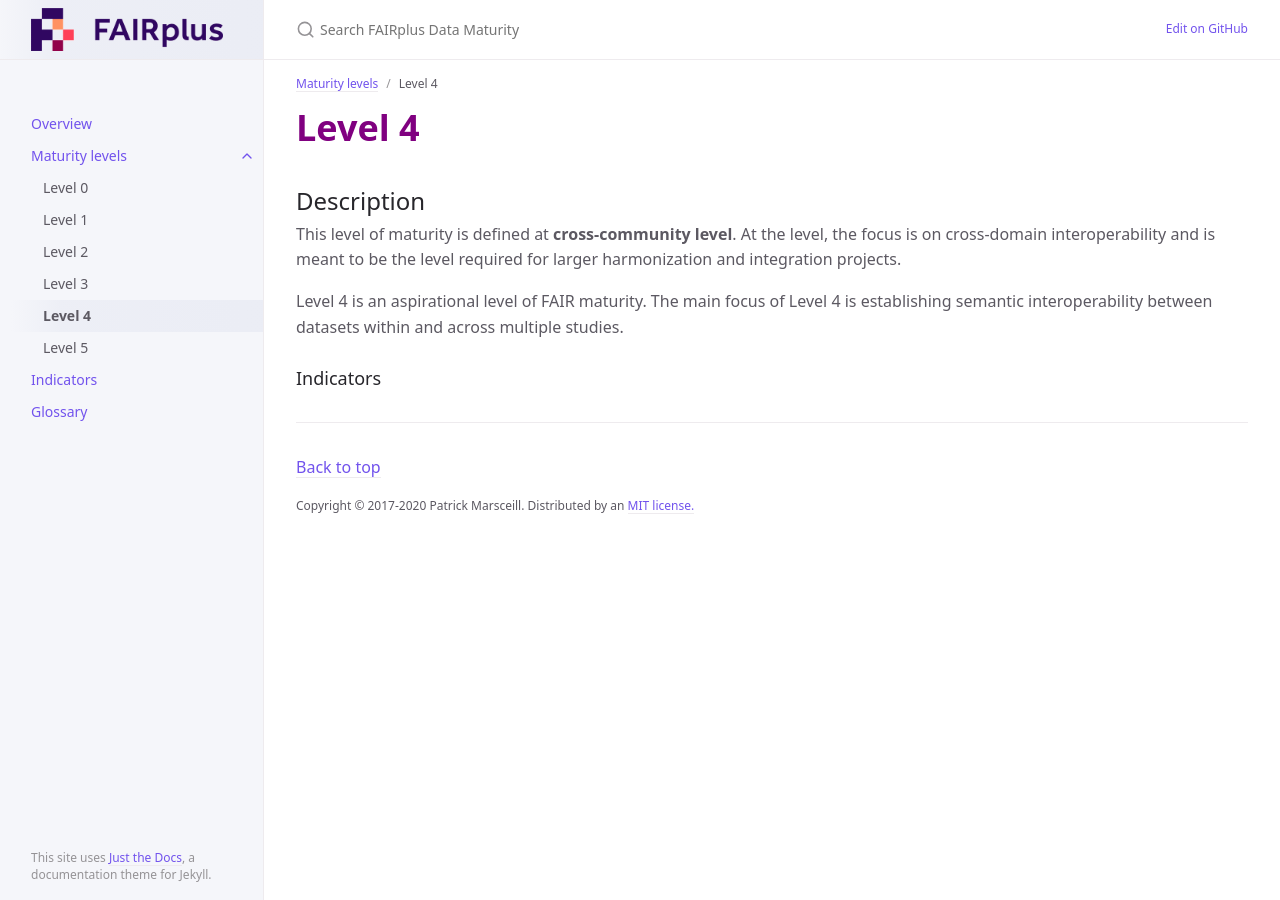
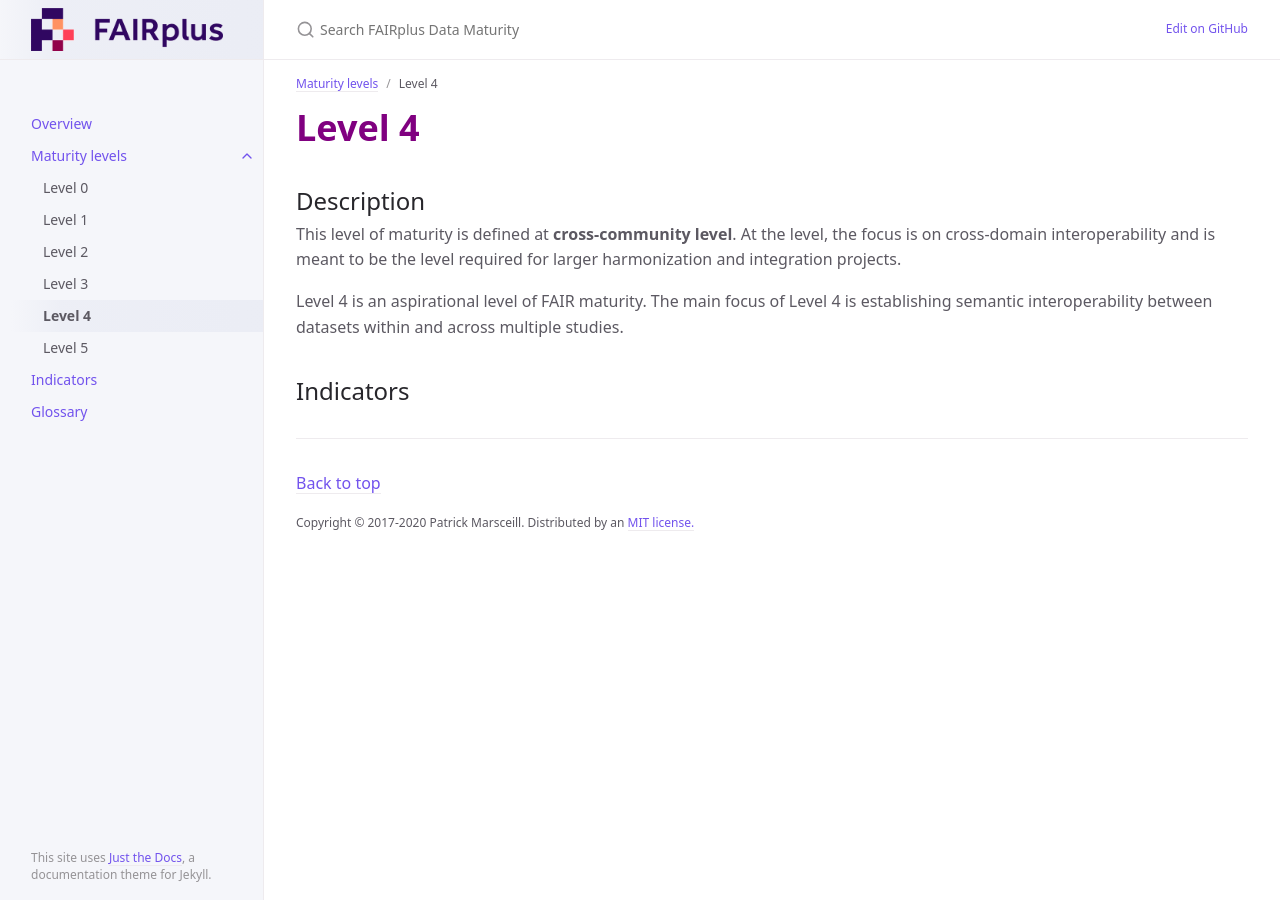
Before and after one commit to FAIRplus/Data-Maturity, a Jekyll site: the page built from docs/Levels/Level4.md, in a window 1280 px wide. Built offline with Jekyll 4.4.1, drawn with Linux system fonts in a browser that asks for light colours.

Commit message:
Update Level4.md

```diff
--- a/docs/Levels/Level4.md
+++ b/docs/Levels/Level4.md
@@ -13,8 +13,4 @@
 
 Level 4 is an aspirational level of FAIR maturity. The main focus of Level 4 is establishing semantic interoperability between datasets within and across multiple studies.
 
-### Indicators
-
-{% for indicator in site.indicators_L4 %}
-{{ indicator.content }}
-{% endfor %}
+## Indicators
```
